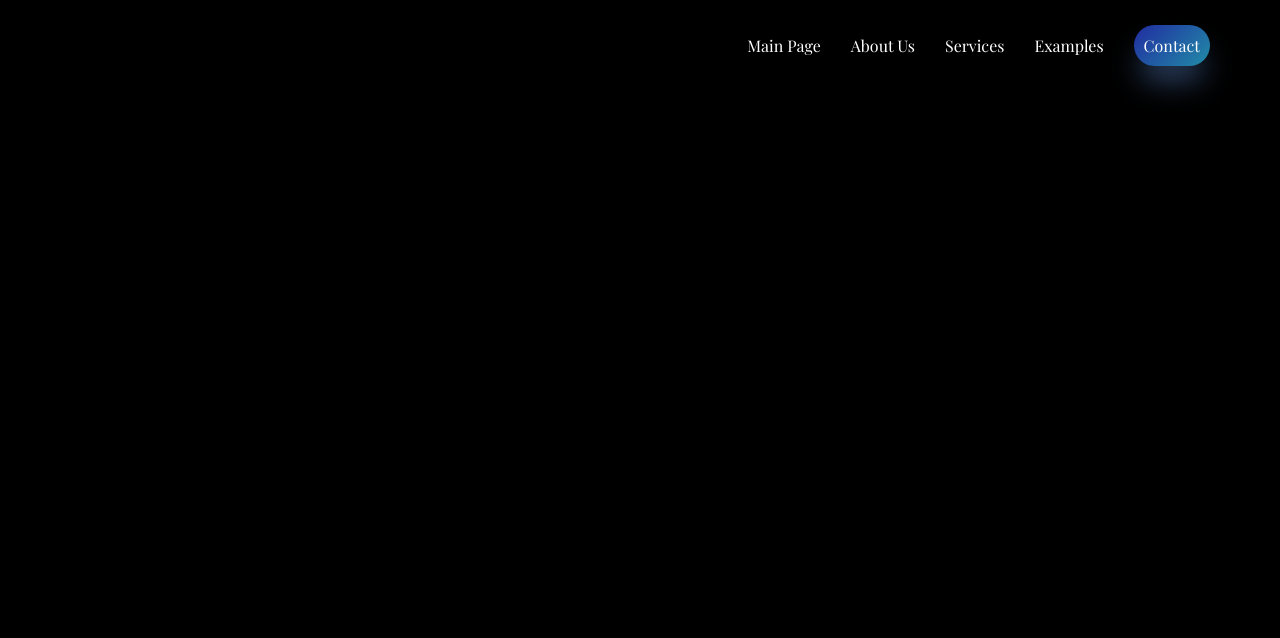
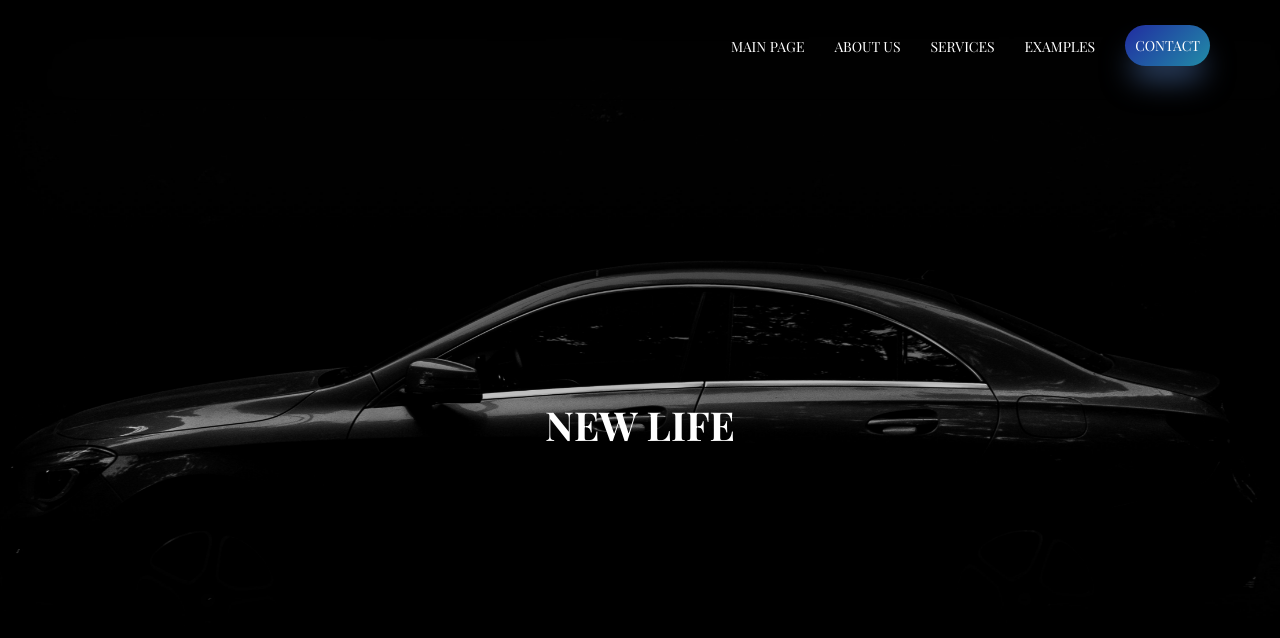
Before and after one commit to alex-94-k/NewLife, a website: page src/index.html in a window 1280 px wide. Drawn offline with nearby package versions, Linux system fonts and the light colour scheme; a web font is replaced by a local one.

Commit message:
Showcase is done

```diff
--- a/src/index.html
+++ b/src/index.html
@@ -13,19 +13,19 @@
         <div class="navbar__container container">
             <ul class="navbar__menu">
                 <li class="navbar__item">
-                    <a href="#" class="navbar__link">Main Page</a>
+                    <a href="#" class="navbar__link fzu14">Main Page</a>
                 </li>
                 <li class="navbar__item">
-                    <a href="#" class="navbar__link">About Us</a>
+                    <a href="#" class="navbar__link fzu14">About Us</a>
                 </li>
                 <li class="navbar__item">
-                    <a href="#" class="navbar__link">Services</a>
+                    <a href="#" class="navbar__link fzu14">Services</a>
                 </li>
                 <li class="navbar__item">
-                    <a href="#" class="navbar__link">Examples</a>
+                    <a href="#" class="navbar__link fzu14">Examples</a>
                 </li>
                 <li class="navbar__item">
-                    <a href="#" class="navbar__contacts btn">Contact</a>
+                    <a href="#" class="navbar__contacts fzu14 btn">Contact</a>
                 </li>
             </ul>
 
@@ -37,6 +37,16 @@
         </div>
     </nav>
 
+    <!-- Showcase -->
+
+    <section class="showcase">
+        <div class="showcase__container container">
+            <div class="showcase__text">
+                <h1 class="showcase__title fz40">New Life</h1>
+            </div>
+        </div>
+    </section>
+
     <script src="js/script.js"></script>
 </body>
 </html>
--- /dev/null
+++ b/src/sass/base/_fonts.scss
@@ -0,0 +1,27 @@
+.fzu14 {
+    font-size: 14px;
+    line-height: 21px;
+    text-transform: uppercase;
+}
+.fz14 {
+    font-size: 14px;
+    line-height: 21px;
+}
+.fz18 {
+    font-size: 18px;
+    line-height: 24px;
+}
+.fz24 {
+    font-size: 24px;
+    line-height: 30px;
+}
+
+.fz30 {
+    font-size: 30px;
+    line-height: 38px;
+}
+
+.fz40 {
+    font-size: 40px;
+    line-height: 50px;
+}
--- a/src/sass/blocks/_media.scss
+++ b/src/sass/blocks/_media.scss
@@ -123,5 +123,10 @@
 /* iPhone SE */
 
 @media (max-width: 375px) {
-
+    .showcase {
+        &__title {
+            font-size: 34px;
+            line-height: 42px;
+        }
+    }
 }
--- /dev/null
+++ b/src/sass/blocks/_showcase.scss
@@ -0,0 +1,21 @@
+.showcase {
+    position: relative;
+    height: 100vh;
+    background: url('../img/main.jpg') center (center/cover) no-repeat;
+    background-attachment: fixed;
+    background-position: center;
+    background-repeat: no-repeat;
+    background-size: cover;
+    &__title {
+        color: #fff;
+        text-transform: uppercase;
+    }
+    &__text {
+        font-size: 40px;
+        position: absolute;
+        top: 50%;
+        transform: translateY(-50%);
+        left: 50%;
+        transform: translateX(-50%);
+    }
+}
--- a/src/sass/style.scss
+++ b/src/sass/style.scss
@@ -1,5 +1,6 @@
 @import url('https://fonts.googleapis.com/css2?family=Kaushan+Script&family=Martian+Mono:wght@500;800&family=Playfair+Display:ital,wght@0,400;0,500;0,700;0,900;1,400;1,500;1,700;1,900&display=swap');
 @import 'base/variables';
+@import 'base/fonts';
 
 * {
     margin: 0;
@@ -50,4 +51,5 @@ ul {
 }
 
 @import 'blocks/navbar';
+@import 'blocks/showcase';
 @import 'blocks/media';
```
Also changed, not shown: dist/css/style.min.css, dist/index.html, src/css/style.min.css.
